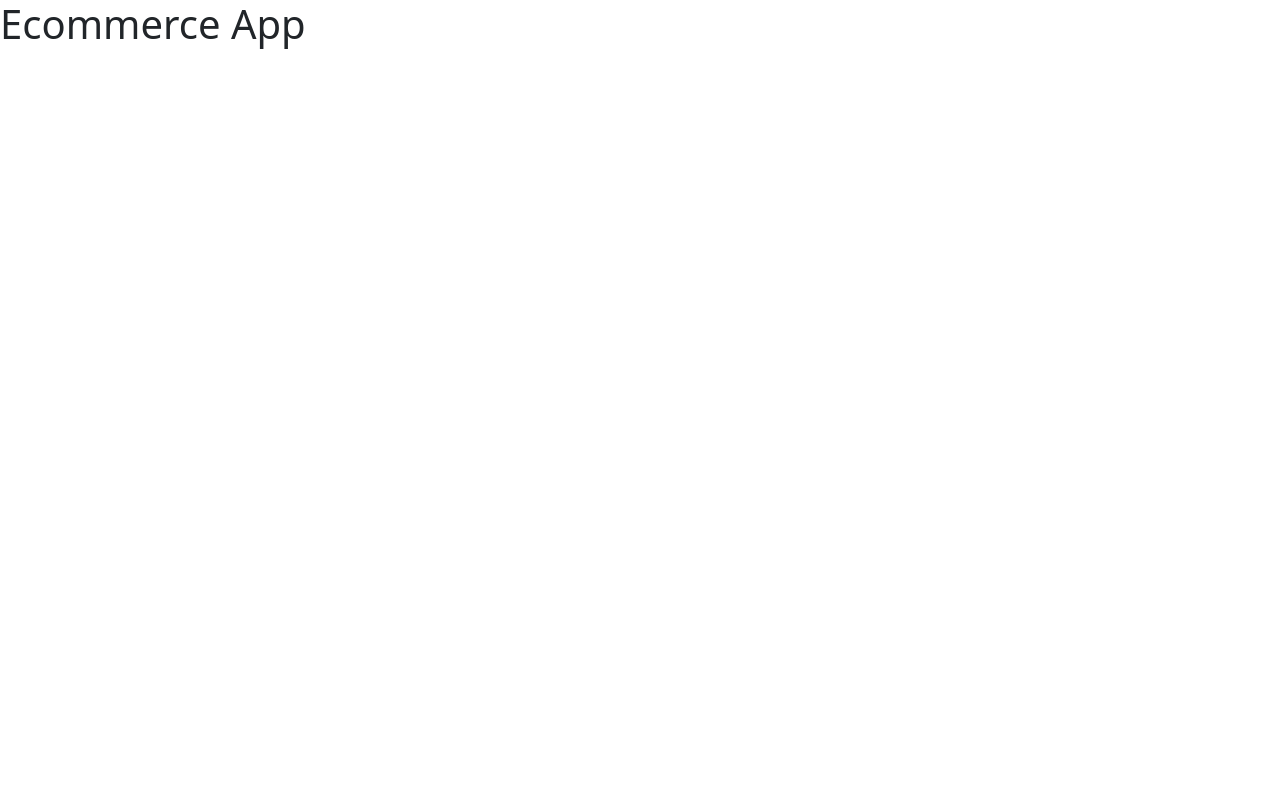
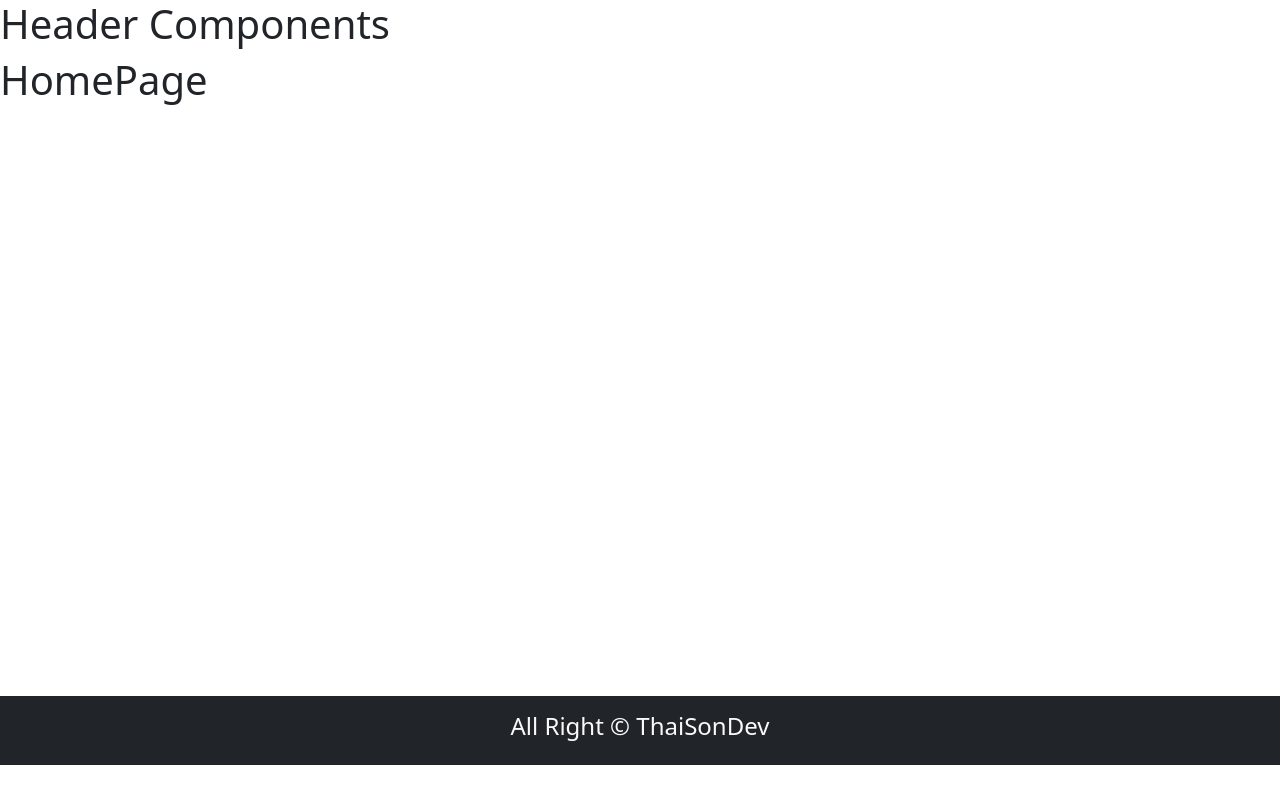
Before and after one commit to ThaiSon91/ecommerce-app, a React (Create React App) app in the folder client/: page / in a window 1280 px wide. Built offline with nearby package versions, Linux system fonts and the light colour scheme.

Commit message:
components pages routing

```diff
--- a/client/package.json
+++ b/client/package.json
@@ -8,6 +8,7 @@
     "@testing-library/user-event": "^13.5.0",
     "react": "^18.2.0",
     "react-dom": "^18.2.0",
+    "react-router-dom": "^6.10.0",
     "react-scripts": "5.0.1",
     "web-vitals": "^2.1.4"
   },
--- a/client/src/App.js
+++ b/client/src/App.js
@@ -1,7 +1,22 @@
-import "./App.css";
+import { Routes, Route } from "react-router-dom";
+import HomePage from "./pages/HomePage";
+import About from "./pages/About";
+import Contact from "./pages/Contact";
+import Policy from "./pages/Policy";
+import Pagenotfound from "./pages/Pagenotfound";
 
 function App() {
-  return <h1>Ecommerce App</h1>;
+  return (
+    <>
+      <Routes>
+        <Route path="/" element={<HomePage />} />
+        <Route path="/about" element={<About />} />
+        <Route path="/contact" element={<Contact />} />
+        <Route path="/policy" element={<Policy />} />
+        <Route path="*" element={<Pagenotfound />} />
+      </Routes>
+    </>
+  );
 }
 
 export default App;
--- a/client/src/components/layout/footer.js
+++ b/client/src/components/layout/footer.js
@@ -1,11 +1,11 @@
 import React from "react";
 
-const footer = () => {
+const Footer = () => {
   return (
-    <div>
-      <h1>Footer</h1>
+    <div className="bg-dark text-light p-3">
+      <h4 className="text-center">All Right &copy; ThaiSonDev</h4>
     </div>
   );
 };
 
-export default footer;
+export default Footer;
--- a/client/src/components/layout/header.js
+++ b/client/src/components/layout/header.js
@@ -1,6 +1,6 @@
 import React from "react";
 
-const header = () => {
+const Header = () => {
   return (
     <div>
       <h1>Header Components</h1>
@@ -8,4 +8,4 @@ const header = () => {
   );
 };
 
-export default header;
+export default Header;
--- a/client/src/components/layout/layout.js
+++ b/client/src/components/layout/layout.js
@@ -1,10 +1,15 @@
 import React from "react";
+import Header from "./header";
+import Footer from "./footer";
 
-const layout = () => {
-  return;
-  <div>
-    <h1>Layout</h1>
-  </div>;
+const Layout = ({ children }) => {
+  return (
+    <div>
+      <Header />
+      <main style={{ minHeight: "80vh" }}>{children}</main>
+      <Footer />
+    </div>
+  );
 };
 
-export default layout;
+export default Layout;
--- a/client/src/index.js
+++ b/client/src/index.js
@@ -1,14 +1,17 @@
-import React from 'react';
-import ReactDOM from 'react-dom/client';
-import './index.css';
-import App from './App';
-import reportWebVitals from './reportWebVitals';
+import React from "react";
+import ReactDOM from "react-dom/client";
+import "./index.css";
+import App from "./App";
+import reportWebVitals from "./reportWebVitals";
+import { BrowserRouter } from "react-router-dom";
 
-const root = ReactDOM.createRoot(document.getElementById('root'));
+const root = ReactDOM.createRoot(document.getElementById("root"));
 root.render(
-  <React.StrictMode>
-    <App />
-  </React.StrictMode>
+  <BrowserRouter>
+    <React.StrictMode>
+      <App />
+    </React.StrictMode>
+  </BrowserRouter>
 );
 
 // If you want to start measuring performance in your app, pass a function
--- /dev/null
+++ b/client/src/pages/About.js
@@ -0,0 +1,12 @@
+import React from "react";
+import Layout from "../components/layout/layout";
+
+const About = () => {
+  return (
+    <Layout>
+      <h1>About Page</h1>
+    </Layout>
+  );
+};
+
+export default About;
--- /dev/null
+++ b/client/src/pages/Contact.js
@@ -0,0 +1,12 @@
+import React from "react";
+import Layout from "../components/layout/layout";
+
+const Contact = () => {
+  return (
+    <Layout>
+      <h1>Contact Page</h1>
+    </Layout>
+  );
+};
+
+export default Contact;
--- /dev/null
+++ b/client/src/pages/HomePage.js
@@ -0,0 +1,12 @@
+import React from "react";
+import Layout from "../components/layout/layout";
+
+const HomePage = () => {
+  return (
+    <Layout>
+      <h1>HomePage</h1>
+    </Layout>
+  );
+};
+
+export default HomePage;
--- /dev/null
+++ b/client/src/pages/Pagenotfound.js
@@ -0,0 +1,12 @@
+import React from "react";
+import Layout from "../components/layout/layout";
+
+const Pagenotfound = () => {
+  return (
+    <Layout>
+      <h1>Page not found</h1>
+    </Layout>
+  );
+};
+
+export default Pagenotfound;
--- /dev/null
+++ b/client/src/pages/Policy.js
@@ -0,0 +1,12 @@
+import React from "react";
+import Layout from "../components/layout/layout";
+
+const Policy = () => {
+  return (
+    <Layout>
+      <h1>Privacy Policy Page</h1>
+    </Layout>
+  );
+};
+
+export default Policy;
```
Also changed, not shown: 1 other file (tests, documents, lock files or other folders).
